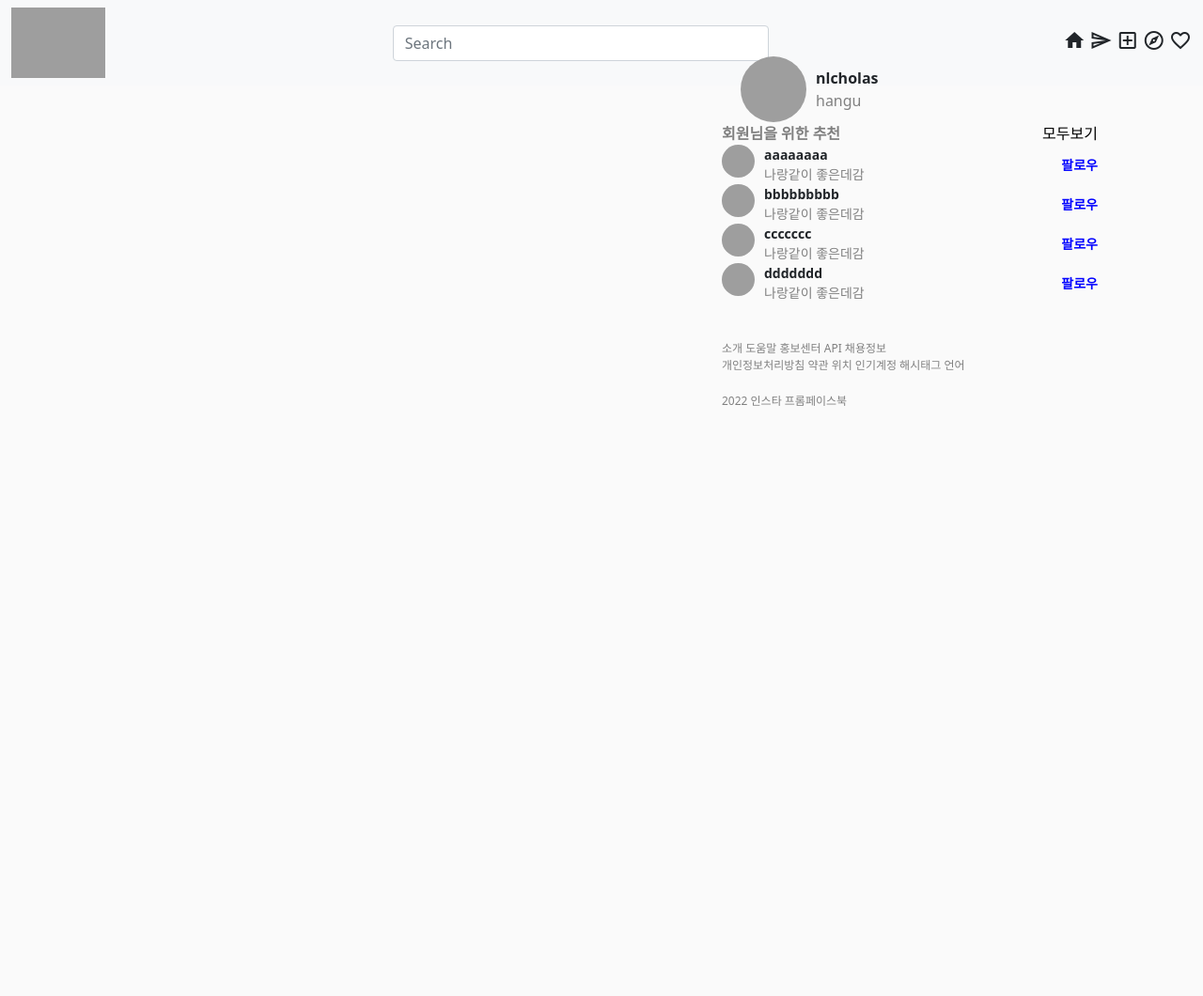
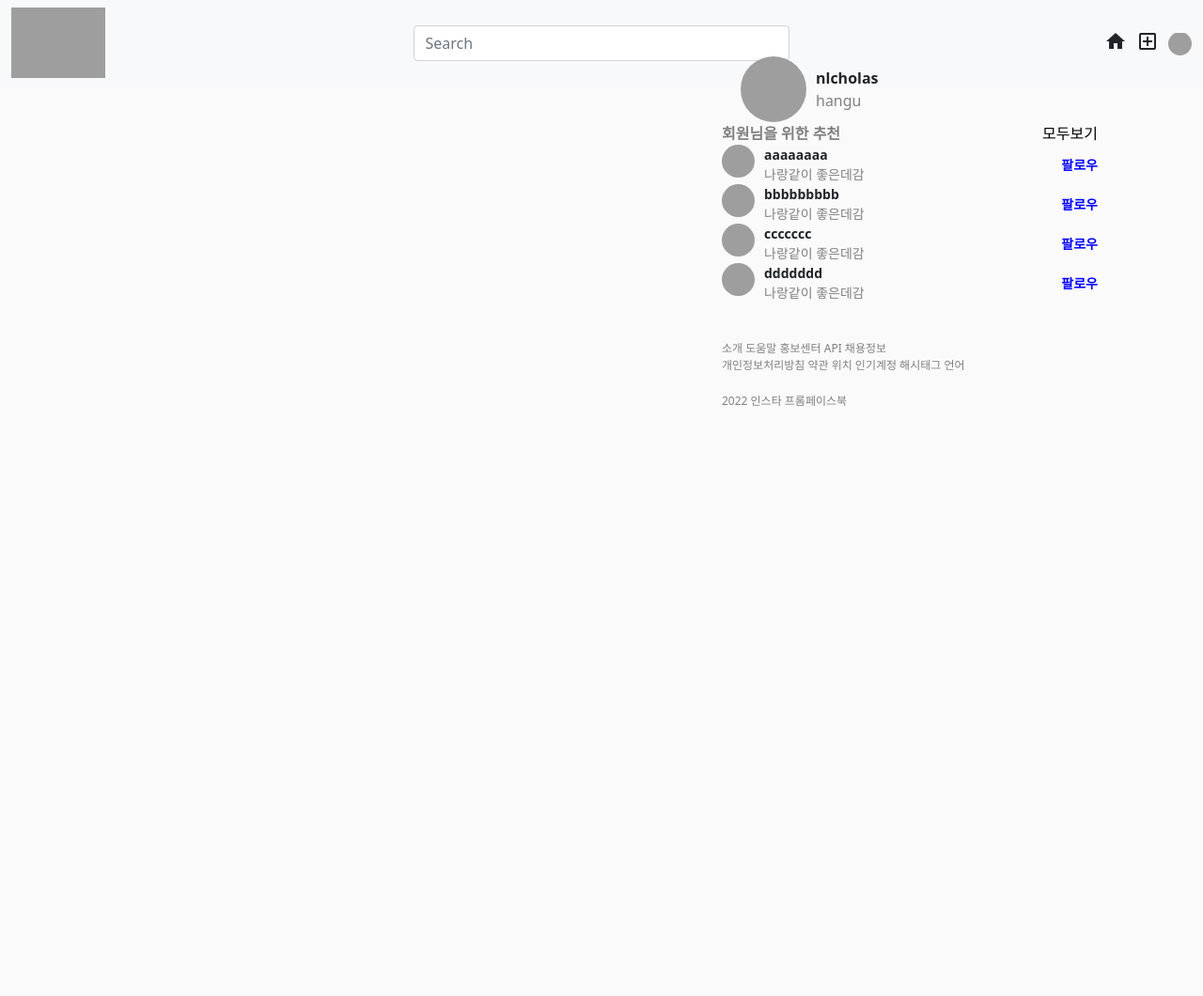
Before and after one commit to nicholas019/django_insta_clone, a Django app: page /1 in a window 1280 px wide. Shown: the whole page at 94% size. Run offline with Django 3.2, Linux system fonts and the light colour scheme; grey boxes are pictures that could not be loaded.

Commit message:
04.12 19:10

```diff
--- a/content/urls.py
+++ b/content/urls.py
@@ -1,8 +1,9 @@
 from django.urls import path
 
 # content폴더 안에 있는 view폴더에서 만들었던 Main클래스를 불러온다.
-from .views import UploadFeed
+from .views import UploadFeed, Profile
 
 urlpatterns = [
     path('upload', UploadFeed.as_view()),
+    path('profile', Profile.as_view()),
 ]
--- a/templates/insta_clone/main.html
+++ b/templates/insta_clone/main.html
@@ -89,12 +89,22 @@
   <div class="container-fluid" style="justify-content: space-between; flex-wrap: nowrap; min-width: 1000px;">
     <img style="width: 100px;" src="https://www.instagram.com/static/images/web/mobile_nav_type_logo-2x.png/1b47f9d0e595.png" alt="">
     <input class="form-control me-2" style="width: 400px;" type="search" placeholder="Search" aria-label="Search">
-    <div>
-      <span class="material-icons">home</span>
-      <span class="material-icons-outlined">send</span>
-      <span id="nav_bar_add_box" class="material-icons-outlined">add_box</span>
-      <span class="material-icons-outlined">explore</span>
-      <span class="material-icons">favorite_border</span>
+    <div style="display: flex; ">
+      <span style="padding-right: 10px;" class="material-icons">home</span>
+      <span style="padding-right: 10px;" id="nav_bar_add_box" class="material-icons-outlined">add_box</span>
+      <div class="dropdown" >
+        <a class="btn btn-secondary " href="#" role="button" id="dropdownMenuLink" data-bs-toggle="dropdown" aria-expanded="false" style="padding: 0px; border: 0px; background-color: #fafafa;">
+          <div class="box" style="width: 25px; height: 25px;">
+            <img  class="profile" src="https://encrypted-tbn0.gstatic.com/images?q=tbn:ANd9GcRi29nqAHktGOjanxqj6X5GeaWCU1jLOoNVHecgJW85fQvX6xA8KHT0shpjVG6q4rlH1iM&usqp=CAU" alt="">
+          </div>
+        </a>
+
+        <ul class="dropdown-menu" aria-labelledby="dropdownMenuLink" style="left: -130px; text-align: center; ">
+          <li><a class="dropdown-item" href="#">프로필</a></li>
+          <li><hr class="dropdown-divider"></li>
+          <li><a class="dropdown-item" href="/user/logout">로그아웃</a></li>
+        </ul>
+      </div>
     </div>
   </div>
 </nav>
--- a/user/urls.py
+++ b/user/urls.py
@@ -1,9 +1,12 @@
 from django.urls import path
 
+
 # content폴더 안에 있는 view폴더에서 만들었던 Main클래스를 불러온다.
-from .views import Join, Login
+from .views import Join, Login, LogOut, UploadProfile
 
 urlpatterns = [
     path('join', Join.as_view()),
     path('login', Login.as_view()),
+    path('logout', LogOut.as_view()),
+    path('profile/upload', UploadProfile.as_view()),
 ]
```
Also changed, not shown: content/views.py (+34 -1 lines), templates/content/profile.html (+5 -4 lines), user/views.py (+48 -0 lines), db.sqlite3, 1 other file.
